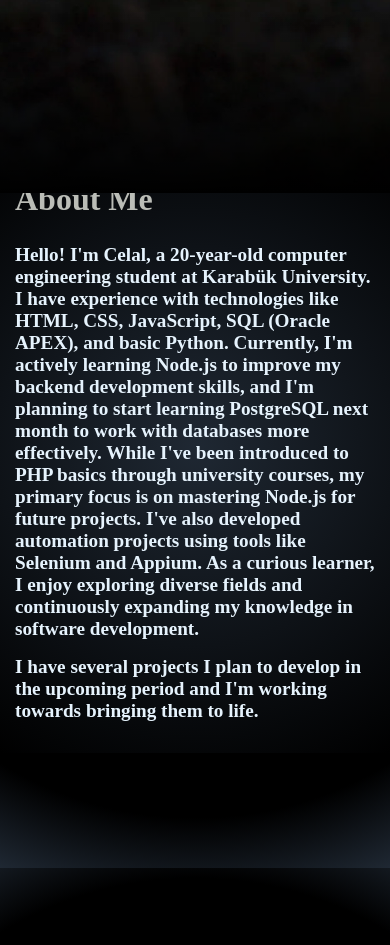
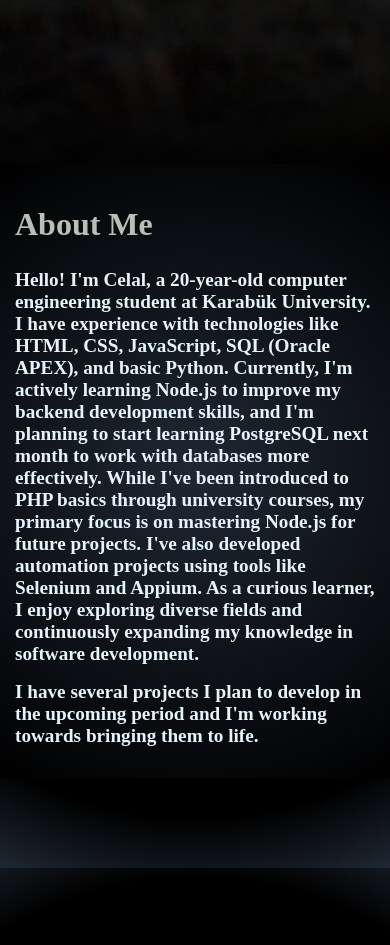
Before and after one commit to CelalTurkoglu/CelalTurkoglu, a plain HTML site: page index.html in a window 390 px wide. Shown: the part 820-1765 px from the top of the page. Drawn offline with nearby package versions, Linux system fonts and the light colour scheme; a script that the page names is missing; a web font is replaced by a local one.

Commit message:
fixed about section

```diff
--- a/index.html
+++ b/index.html
@@ -429,6 +429,8 @@ h2 {
   .about-container {
     width: 95%;
     padding: 15px;
+    margin-top: 50px;
+    z-index: 50;
   }
 }
 
```
